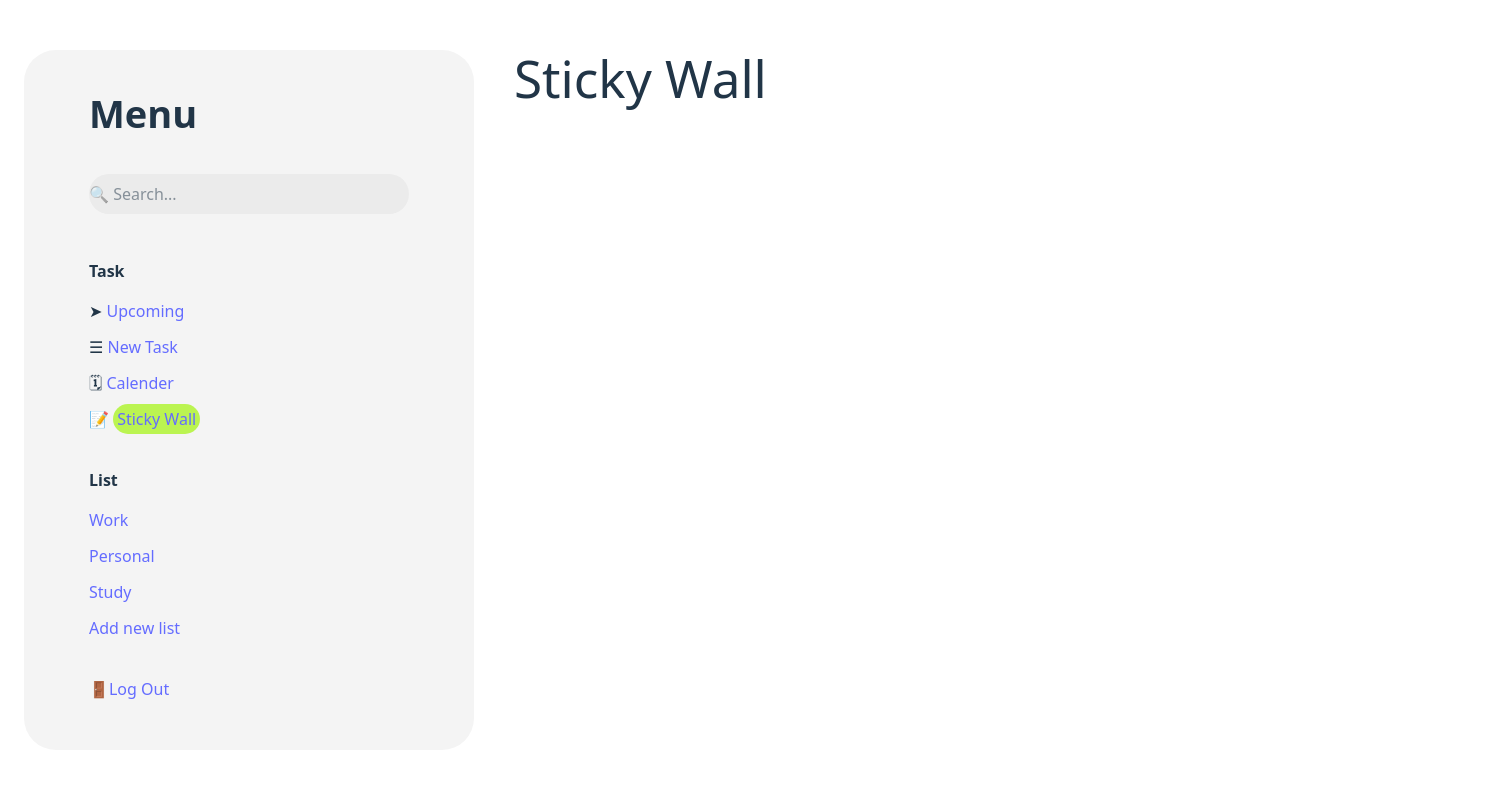
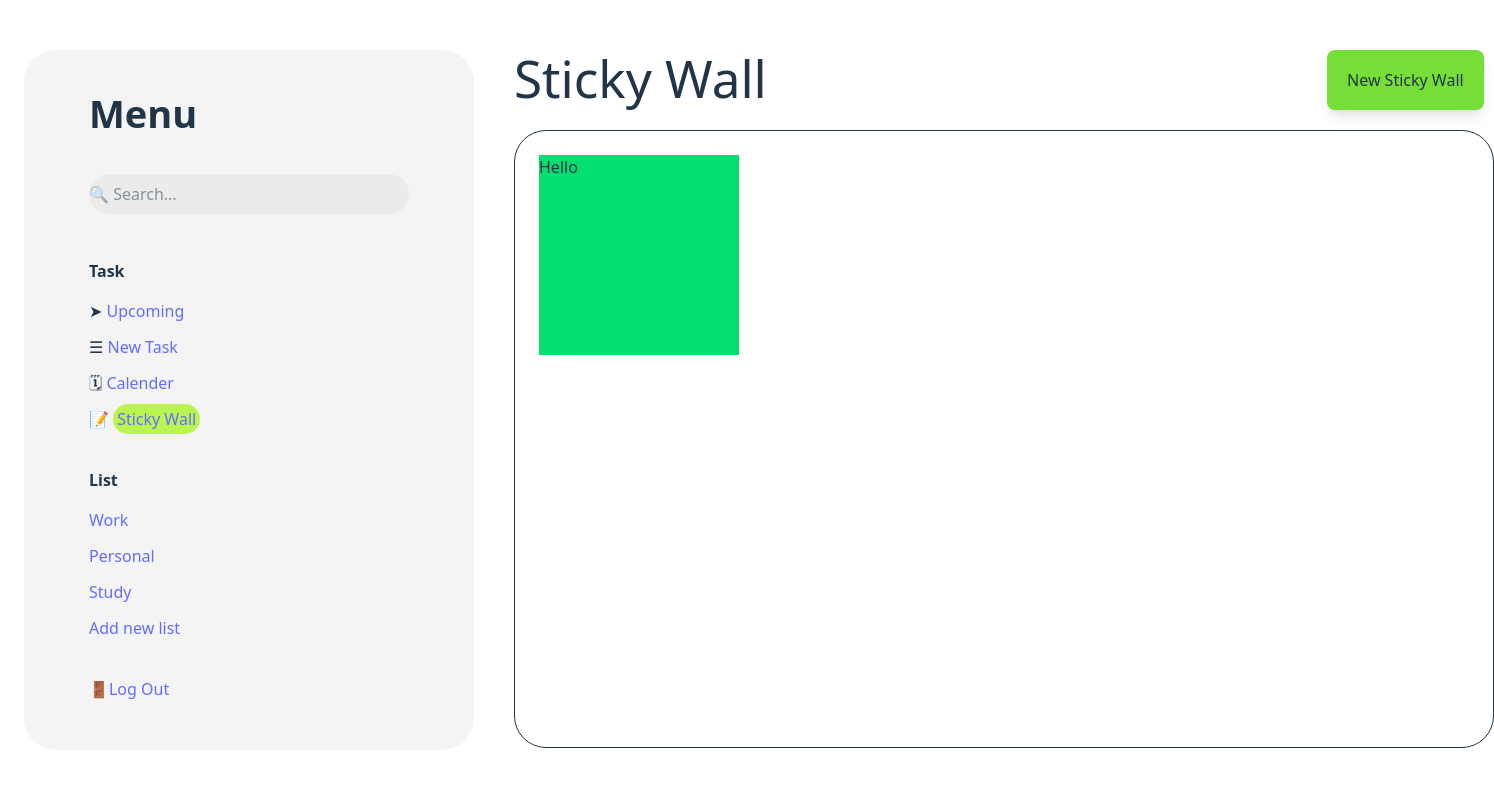
Before and after one commit to Kaluna7/ToDo-List, a React (Vite) app: page /home in a window 1280 px wide. Both pictures are taken after a click on the link "Sticky Wall". Shown: the top 786 px of the page, 1494 px wide, since content can reach past the window. Built offline with nearby package versions, Linux system fonts and the light colour scheme; a web font is replaced by a local one.

Commit message:
Work on StickyWall.jsx & Create new utils StickyWallPaper.jsx

```diff
--- a/src/Component/NewTask.jsx
+++ b/src/Component/NewTask.jsx
@@ -10,10 +10,9 @@ export default function NewTask() {
       <h1 className="mb-6">New Task</h1>
       <div className="border w-[980px] h-[618px] rounded-4xl p-6">
         <div className="">
-          <button style={{ background: "#76DE37" }} className="" onClick={() => {setAddTask(true)}}>
+          <button style={{ background: "#76DE37" }} className="shadow-lg" onClick={() => {setAddTask(true)}}>
             ➕ Add new task
           </button>
-
           <AddTask show={showAddTask} onClose={() => {setAddTask(false)}}/>
         </div>
       </div>
--- a/src/Component/StickyWall.jsx
+++ b/src/Component/StickyWall.jsx
@@ -1,3 +1,17 @@
+import StickyWallPaper from "./utils/StickyWallPaper";
+
 export default function StickyWall() {
-  return <h1>Sticky Wall</h1>;
+  return(
+  <div className="flex flex-col">
+    <div className="flex flex-row space-x-140">
+ <h1 className="mb-6">Sticky Wall</h1>
+        <button style={{background : "#76DE37" , hover : "black"}} className="h-15 shadow-lg">New Sticky Wall</button>
+    </div>
+        <div className="border w-[980px] h-[618px] rounded-4xl p-6">
+          <div className="">
+            <StickyWallPaper></StickyWallPaper>
+          </div>
+        </div>
+      </div>
+  );
 }
--- /dev/null
+++ b/src/Component/utils/StickyWallPaper.jsx
@@ -0,0 +1,7 @@
+export default function StickyWallPaper(){
+    return (
+        <div className="w-50 h-50 bg-green-400">
+            <p>Hello</p>
+        </div>
+    )
+}
```
